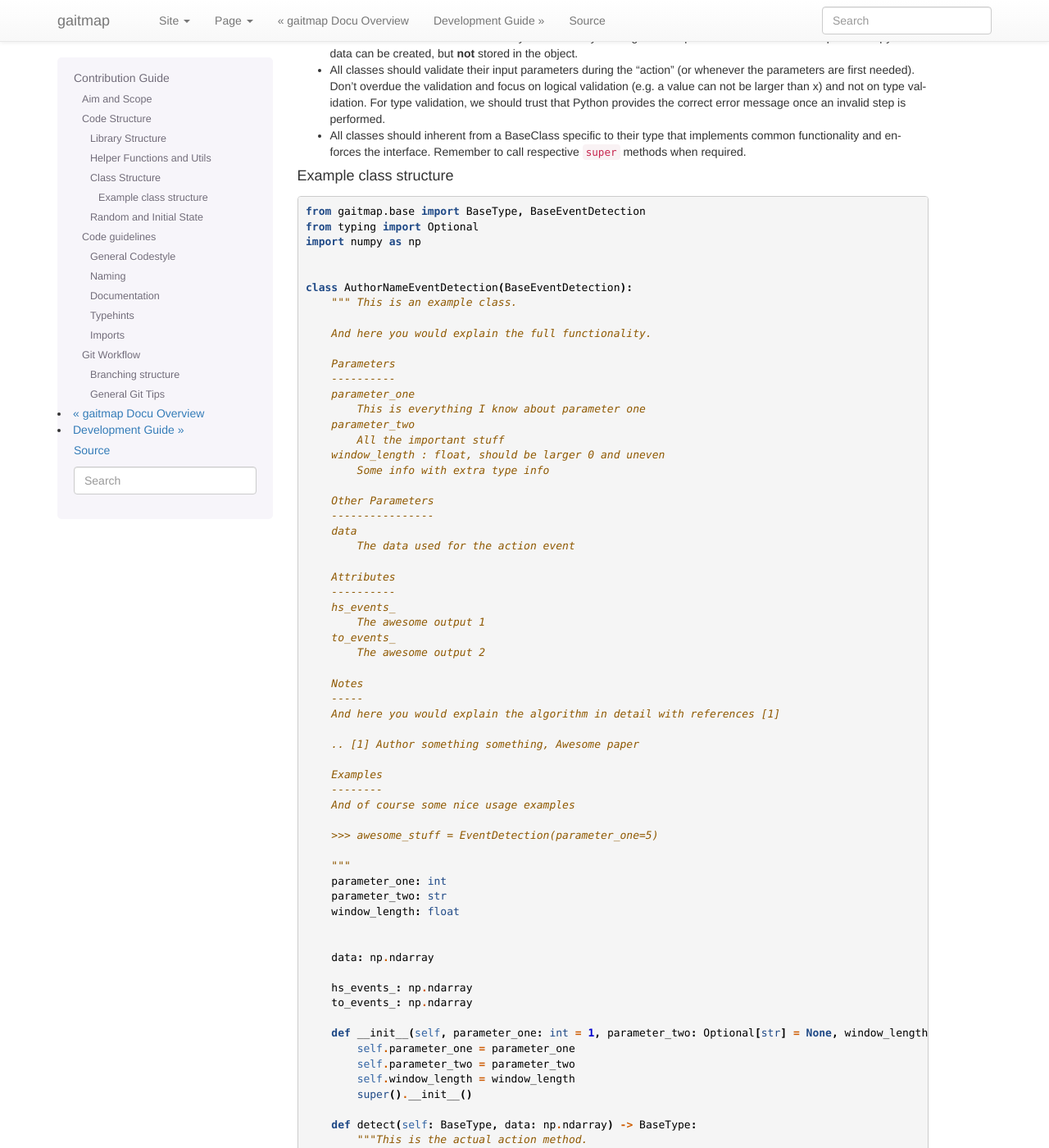
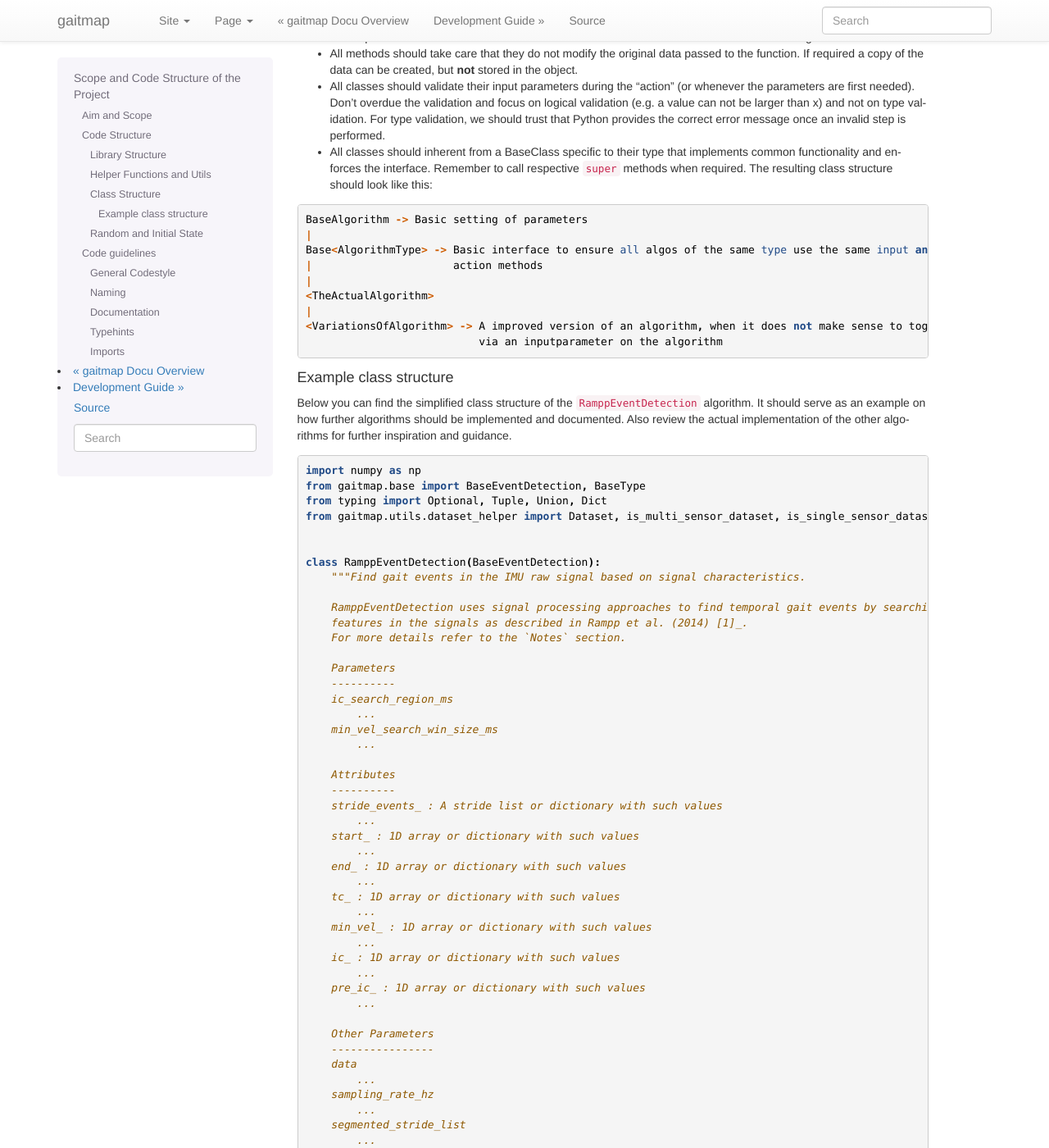
Before and after one commit to mad-lab-fau/gaitmap, a Sphinx documentation site: the page built from docs/guides/Contribution-Guide.md, in a window 1280 px wide and 1400 px high, scrolled down 1860 px. Shown: the whole window at 82% size. Built offline with Sphinx 7.4.7, drawn with Linux system fonts in a browser that asks for light colours; pages that are not in the unit, such as notebooks, are missing from menus; some of the changed text lies outside the part shown.

Commit message:
Restructuring and updates

````diff
--- a/docs/guides/Contribution-Guide.md
+++ b/docs/guides/Contribution-Guide.md
@@ -1,9 +1,11 @@
-# Contribution Guide
+# Scope and Code Structure of the Project
 
 To ensure that the project is easy to use, easy to maintain, and easy to expand in the future, all developers should
 adhere to the guidelines outlined below.
 Further the developers should familiarize themselves with aim and the scope of the project to make better decision when
 it comes to including new functionality.
+If you are new developer and need to familiarize yourself and need help with setting up your development environment to
+work on this project, have a look at the [Development Guide](Development-Guide.md).
 
 **Everything that follows are recommendations.**
 
@@ -117,115 +119,141 @@ Additions to the guide:
   For type validation, we should trust that Python provides the correct error message once an invalid step is performed.
 - All classes should inherent from a BaseClass specific to their type that implements common functionality and enforces
   the interface. Remember to call respective `super` methods when required.
+  The resulting class structure should look like this:
+```
+BaseAlgorithm -> Basic setting of parameters
+|
+Base<AlgorithmType> -> Basic interface to ensure all algos of the same type use the same input and outputs for their
+|                      action methods
+|
+<TheActualAlgorithm>
+|
+<VariationsOfAlgorithm> -> A improved version of an algorithm, when it does not make sense to toggle the improvement
+                           via an inputparameter on the algorithm
+```
 
 
 #### Example class structure
 
+Below you can find the simplified class structure of the `RamppEventDetection` algorithm.
+It should serve as an example on how further algorithms should be implemented and documented.
+Also review the actual implementation of the other algorithms for further inspiration and guidance.
+
 ```python
-from gaitmap.base import BaseType, BaseEventDetection
-from typing import Optional
 import numpy as np
+from gaitmap.base import BaseEventDetection, BaseType
+from typing import Optional, Tuple, Union, Dict
+from gaitmap.utils.dataset_helper import Dataset, is_multi_sensor_dataset, is_single_sensor_dataset
 
 
-class AuthorNameEventDetection(BaseEventDetection):
-    """ This is an example class.
+class RamppEventDetection(BaseEventDetection):
+    """Find gait events in the IMU raw signal based on signal characteristics.
 
-    And here you would explain the full functionality.
+    RamppEventDetection uses signal processing approaches to find temporal gait events by searching for characteristic
+    features in the signals as described in Rampp et al. (2014) [1]_.
+    For more details refer to the `Notes` section.
 
     Parameters
     ----------
-    parameter_one
-        This is everything I know about parameter one
-    parameter_two
-        All the important stuff
-    window_length : float, should be larger 0 and uneven
-        Some info with extra type info
+    ic_search_region_ms
+        ...
+    min_vel_search_win_size_ms
+        ...
+
+    Attributes
+    ----------
+    stride_events_ : A stride list or dictionary with such values
+        ...
+    start_ : 1D array or dictionary with such values
+        ...
+    end_ : 1D array or dictionary with such values
+        ...
+    tc_ : 1D array or dictionary with such values
+        ...
+    min_vel_ : 1D array or dictionary with such values
+        ...
+    ic_ : 1D array or dictionary with such values
+        ...
+    pre_ic_ : 1D array or dictionary with such values
+        ...
 
     Other Parameters
     ----------------
     data
-        The data used for the action event
-
-    Attributes
-    ----------
-    hs_events_
-        The awesome output 1
-    to_events_
-        The awesome output 2
-
-    Notes
-    -----
-    And here you would explain the algorithm in detail with references [1]
-
-    .. [1] Author something something, Awesome paper
-
-    Examples
-    --------
-    And of course some nice usage examples
-
-    >>> awesome_stuff = EventDetection(parameter_one=5)
+        ...
+    sampling_rate_hz
+        ...
+    segmented_stride_list
+        ...
 
     """
-    parameter_one: int
-    parameter_two: str
-    window_length: float
 
+    ic_search_region_ms: Tuple[float, float]
+    min_vel_search_win_size_ms: float
 
-    data: np.ndarray
+    start_: Optional[Union[np.ndarray, Dict[str, np.ndarray]]]
+    end_: Optional[Union[np.ndarray, Dict[str, np.ndarray]]]
+    tc_: Optional[Union[np.ndarray, Dict[str, np.ndarray]]]
+    min_vel_: Optional[Union[np.ndarray, Dict[str, np.ndarray]]]
+    ic_: Optional[Union[np.ndarray, Dict[str, np.ndarray]]]
+    pre_ic_: Optional[Union[np.ndarray, Dict[str, np.ndarray]]]
+    stride_events_: Optional[Union[pd.DataFrame, Dict[str, pd.DataFrame]]]
 
-    hs_events_: np.ndarray
-    to_events_: np.ndarray
+    data: Dataset
+    sampling_rate_hz: float
+    segmented_stride_list: pd.DataFrame
 
-    def __init__(self, parameter_one: int = 1, parameter_two: Optional[str] = None, window_length: float = 4.):
-        self.parameter_one = parameter_one
-        self.parameter_two = parameter_two
-        self.window_length = window_length
-        super().__init__()
+    def __init__(self, ic_search_region_ms: Tuple[float, float] = (80, 50), min_vel_search_win_size_ms: float = 100):
+        # Just add the Parameters without any logic
+        self.ic_search_region_ms = ic_search_region_ms
+        self.min_vel_search_win_size_ms = min_vel_search_win_size_ms
 
-    def detect(self: BaseType, data: np.ndarray) -> BaseType:
-        """This is the actual action method.
+    def detect(self: BaseType, data: Dataset, sampling_rate_hz: float, segmented_stride_list: pd.DataFrame) -> BaseType:
+        """Find gait events in data within strides provided by segmented_stride_list.
 
         Parameters
         ----------
         data
-            Your awesome input data
+            The data set holding the imu raw data
+        sampling_rate_hz
+            The sampling rate of the data
+        segmented_stride_list
+            A list of strides provided by a stride segmentation method
 
         Returns
         -------
         self
+            The class instance with all result attributes populated
+
+        Examples
+        --------
+        Get gait events from single sensor signal
+
+        >>> event_detection = RamppEventDetection()
+        >>> event_detection.detect(data=data, sampling_rate_hz=204.8, segmented_stride_list=stride_list)
+        >>> event_detection.stride_events_
+            s_id   start     end      ic      tc  min_vel  pre_ic
+        0      0   519.0   710.0   651.0   584.0    519.0   498.0
+        1      1   710.0   935.0   839.0   802.0    710.0   651.0
+        2      2   935.0  1183.0  1089.0  1023.0    935.0   839.0
+        ...
+
         """
-        # Call super of base parent class
-        # This should take care of potential preprocessing required.
-        # In most cases this should call `_validate` implicit
-        super().detect(data=data)
+        # Set all "Other Parameters"
+        self.data = data
+        self.sampling_rate_hz = sampling_rate_hz
+        self.segmented_stride_list = segmented_stride_list
 
-        self.data = data
-        # Do some calculations
-        self.hs_events_ = ...
-        self.to_events_ = ...
+        # Potential validation of parameters should be performed here
 
-        return self
-
-    def detect_hs(self: BaseType, data: np.ndarray) -> BaseType:
-        """Example of secondary action function.
-
-        This allows users to have full control of what they
-        wants to do.
-
-        Parameters
-        ----------
-        data
-            Your awesome input data
-
-        Returns
-        -------
-        self
-        """
-        # Call validate manually
-        self._validate()
-        self.data = data
-        # Do some calculations
-        self.hs_events_ = ...
+        if is_single_sensor_dataset(data):
+            # Handle single sensors
+            ...
+        elif is_multi_sensor_dataset(data):
+            # Handle multiple sensors
+            ...
+        else:
+            raise ValueError("Provided data set is not supported by gaitmap")
 
         return self
 ```
@@ -274,7 +302,6 @@ All private functions are expected to be documented in a way that other develope
 Additionally each module should have a docstring explaining its content.
 If a module contains only one class this can a single sentence/word (e.g. `"""Event detection based on ... ."""`).
 
-
 ### Typehints
 
 To provide a better developer experience the library should use
@@ -289,69 +316,3 @@ In case multiple functions from an external package are used, import this packag
 (e.g. `np` for numpy, `pd` for pandas, ...)
 
 For all package internal imports, use absolute imports.
-
-## Git Workflow
-
-As multiple people are expected to work on the project at the same time, we need a proper git workflow to prevent issues.
-
-### Branching structure
-
-For the initial development phase, we will use `master` + feature branchs. This is explained
-[here](https://guides.github.com/introduction/flow/index.html)
-
-Remember, Feature branchs...:
-
-- should be short-lived
-- should be dedicated to a single feature
-- should be worked on by a single person
-- must be merged via a Merge Request and not manually
-- must be reviewed before merging
-- must pass the pipeline checks before merging
-- should be rebased onto master if possible (remember only rebase if you are the only person working on this branch!)
-- should be pushed soon and often to allow everyone to see what you are working on
-- should be associated with a merge request, which is used for discussions and code review.
-- that are not ready to review, should have a merge request prefixed with `WIP: `
-- should also close issues that they solve, once they are merged
-
-Workflow
-
-```bash
-# Create a new branch
-git checkout master
-git pull origin master
-git checkout -b new-branch-name
-git push origin new-branch-name
-# Go to Gitlab and create a new Merge Request with WIP prefix
-
-# Do your work
-git push origin new-branch-name
-
-# In case there are important changes in master, rebase
-git fetch origin master
-git rebase origin/master
-# resolve potential conflicts
-git push origin new-branch-name --force-with-lease
-
-# If rebase is not feasible, merge
-git fetch origin master
-git merge origin/master
-# resolve potential conflicts
-git push origin new-branch-name
-
-# Once branch is merged, delete it locally, start a new branch
-git checkout master
-git branch -D new-branch-name
-
-# Start at top!
-```
-
-### General Git Tips
-
-- Communicate with your Co-developers
-- Commit often
-- Commit in logical chunks
-- Don't commit temp files
-- Write at least somewhat [proper messages](https://chris.beams.io/posts/git-commit/)
-   - Use the imperative mood in the subject line
-   - Use the body to explain what and why vs. how
-   - ...more see link above
````
Also changed, not shown: docs/guides/Development-Guide.md (+66 -0 lines).
